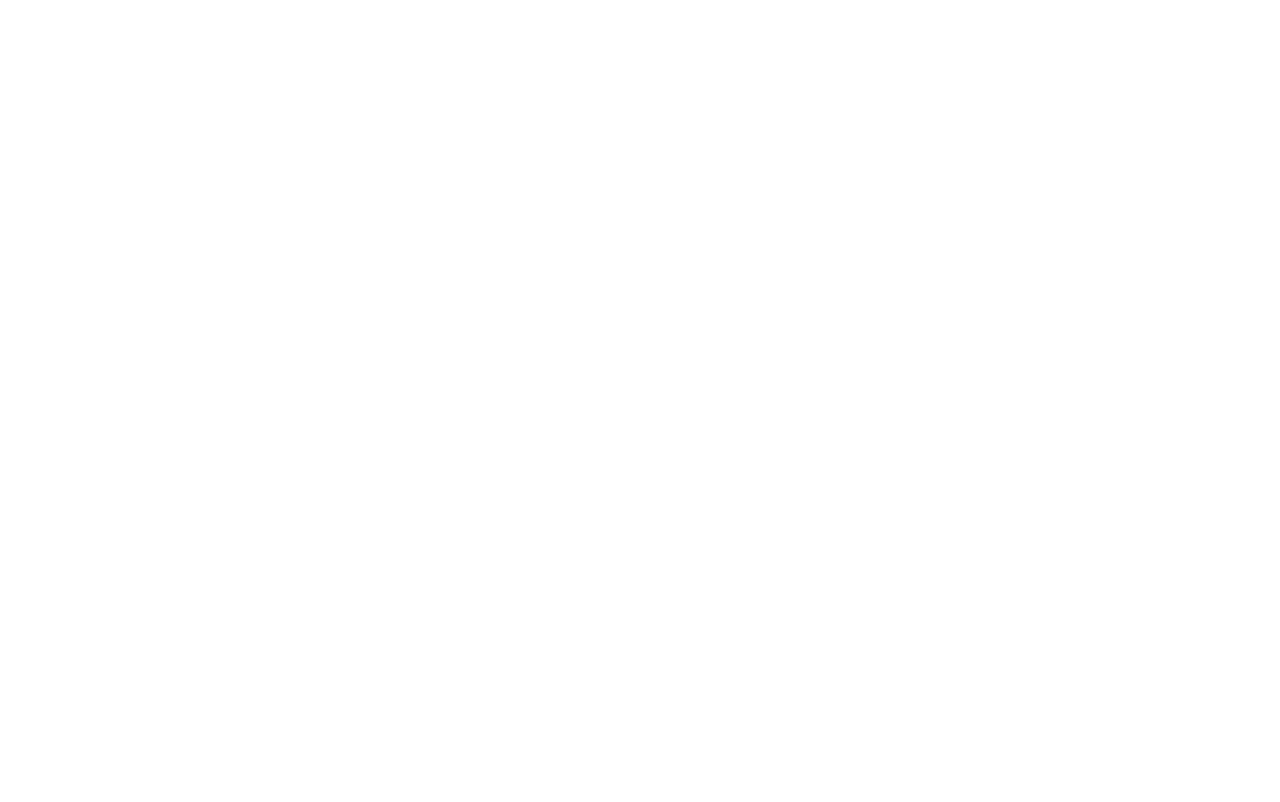
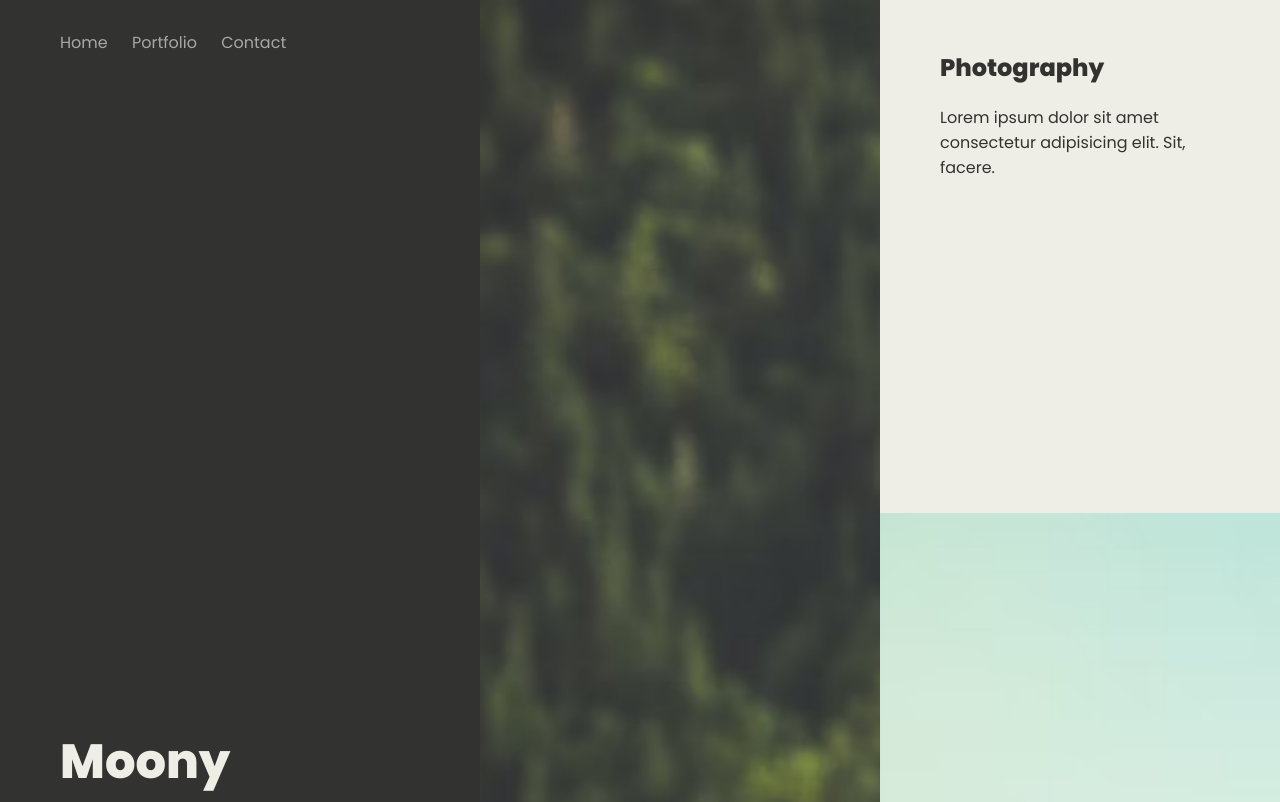
Before and after one commit to mario-alxndr/css--grid, a plain HTML site: page 5 - portfolio/index.html in a window 1280 px wide. Shown: the top 802 px of the page. Drawn offline with Linux system fonts and the light colour scheme.

Commit message:
feat: lesson-6

```diff
--- a/5 - portfolio/index.html
+++ b/5 - portfolio/index.html
@@ -7,6 +7,35 @@
   <link rel="stylesheet" href="styles.css">
 </head>
 <body>
-
+  <main>
+    <div class="panel welcome">
+      <nav>
+        <a href="/">Home</a>
+        <a href="/">Portfolio</a>
+        <a href="/">Contact</a>
+      </nav>
+      <div>
+        <h1>Moony</h1>
+        <p>Lorem ipsum dolor sit amet consectetur adipisicing elit. Soluta recusandae asperiores aperiam aliquid quia dignissimos, facilis possimus voluptas error incidunt non totam vel quisquam sed assumenda ullam excepturi voluptatem. Velit nesciunt atque qui officiis minima vel exercitationem ratione fuga consectetur maiores, iure autem dolores laboriosam delectus veritatis suscipit? Laudantium deserunt, placeat nisi quo vero ullam error a aspernatur odio nemo temporibus nesciunt, accusamus, autem repellendus quasi totam laborum explicabo. Natus illo consectetur doloribus aliquam et similique consequuntur magnam in.</p>
+      </div>
+      <footer>
+        <p>Lorem ipsum dolor sit amet consectetur.</p>
+      </footer>
+    </div>
+    <div class="panel about">
+      <img src="img/1.png" alt="main pic">
+      <div class="text">
+        <h2>About Me</h2>
+        <p>Lorem ipsum dolor sit amet consectetur adipisicing elit. Officia, labore?</p>
+      </div>
+    </div>
+    <div class="panel photos">
+      <div class="text">
+        <h2>Photography</h2>
+        <p>Lorem ipsum dolor sit amet consectetur adipisicing elit. Sit, facere.</p>
+      </div>
+      <img src="img/2.png" alt="lanscape pic">
+    </div>
+  </main>
 </body>
 </html>
--- a/5 - portfolio/styles.css
+++ b/5 - portfolio/styles.css
@@ -4,3 +4,70 @@ body {
   margin: 0;
   font-family: "Poppins";
 }
+
+main {
+  display: grid;
+  grid-template-columns: 1.2fr 1fr 1fr;
+  min-height: 100%;
+}
+
+.panel {
+  display: grid;
+  grid-template-columns: 1fr;
+}
+
+/* welcome panel */
+.panel.welcome {
+  background: #323230;
+  padding: 30px 60px;
+  grid-auto-rows: 1fr;
+}
+
+.panel.welcome nav a {
+  color: #a8a8a8;
+  text-decoration: none;
+  margin-right: 20px;
+}
+
+.panel.welcome p {
+  color: #a8a8a8;
+  max-width: 540px;
+  line-height: 2em;
+}
+
+.panel.welcome h1 {
+  color: #eeeee7;
+  font-size: 3em;
+}
+
+.panel.welcome footer {
+  align-self: end;
+}
+
+.panel .text {
+  background: #eeeee7;
+  color: #323230;
+  padding: 30px 60px;
+}
+
+/* about panel */
+.panel.about {
+  grid-template-rows: 3fr 1fr;
+  overflow: hidden;
+}
+
+.panel.about img {
+  min-width: 100%;
+  min-height: 100%;
+}
+
+/* photos panel */
+.panel.photos {
+  grid-template-rows: 1fr 3fr;
+  overflow: hidden;
+}
+
+.panel.photos img {
+  min-width: 100%;
+  min-height: 100%;
+}
```
